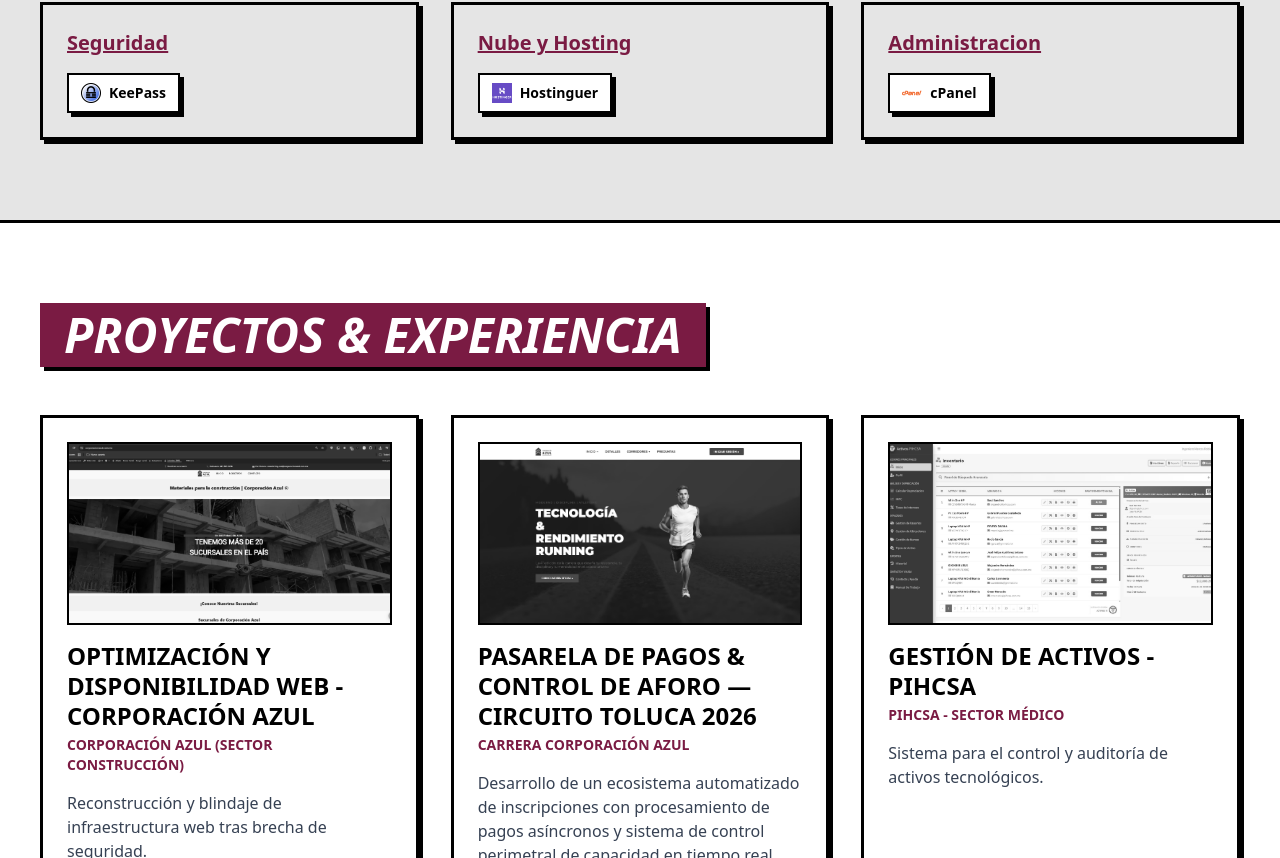
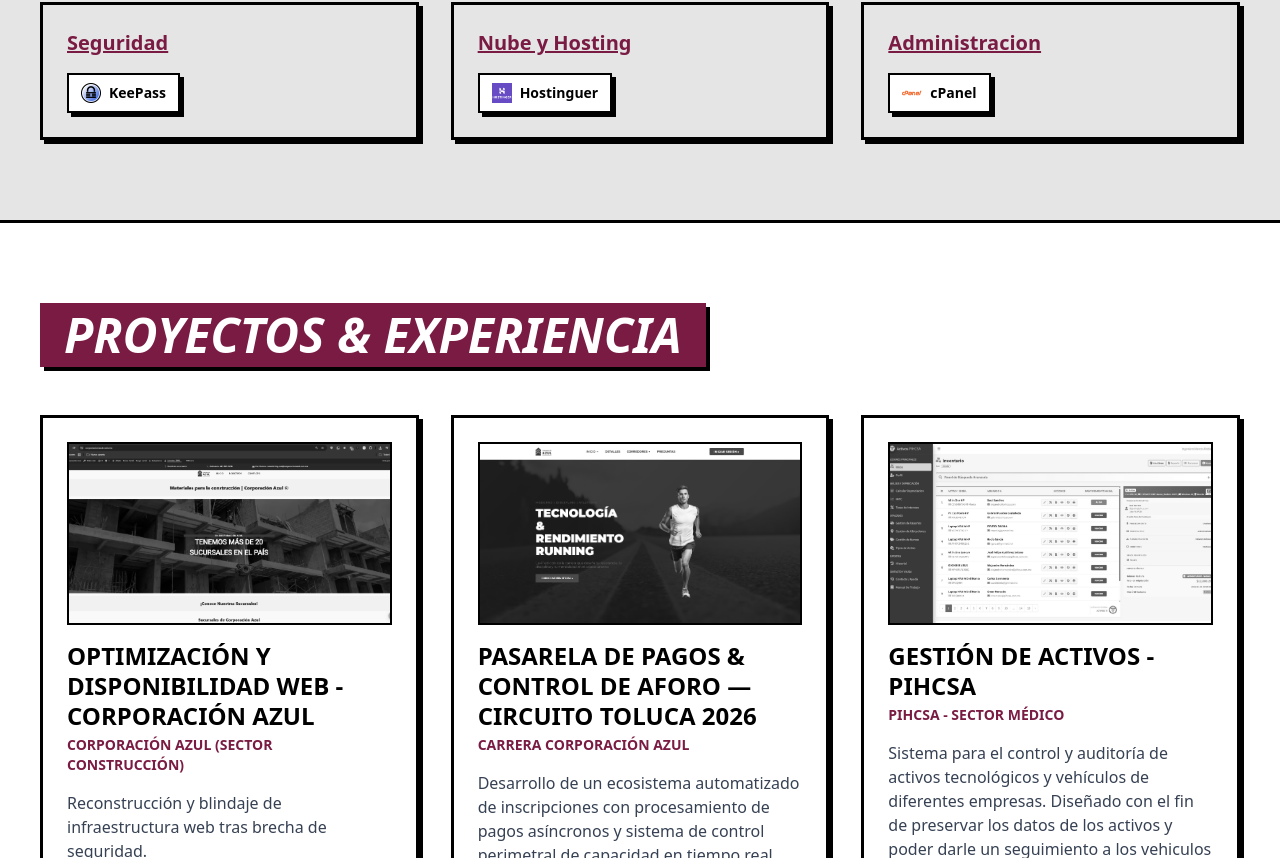
Before and after one commit to johanUtm04/portfolio_web, a React (Vite) app in the folder portfolio-johan/: page / in a window 1280 px wide. Shown: the part 1942-2800 px from the top of the page. Built offline with nearby package versions, Linux system fonts and the light colour scheme.

Commit message:
Refactor code structure for improved readability and maintainability

```diff
--- a/portfolio-johan/src/App.jsx
+++ b/portfolio-johan/src/App.jsx
@@ -6,7 +6,6 @@
 import { useState } from 'react';
 import { translations } from './translations';
 import Navbar from "./components/Navbar";
-import CustomCursor from './components/CustomCursor';
 import SocialFloatingMenu from './components/SocialFloatingMenu';
 
 function App() {
@@ -24,8 +23,6 @@
         {t.changeLang}
       </button>
 
-      <CustomCursor />
-
       <SocialFloatingMenu t={t} />
 
       <Navbar t={t} lang={lang} />
--- a/portfolio-johan/src/components/CustomCursor.jsx
+++ b/portfolio-johan/src/components/CustomCursor.jsx
@@ -4,35 +4,17 @@
   const [pos, setPos] = useState({ x: -100, y: -100 });
 
   useEffect(() => {
-    const move = (e) => {
-      setPos({ x: e.clientX, y: e.clientY });
-    };
-
+    const move = (e) => setPos({ x: e.clientX, y: e.clientY });
     window.addEventListener('mousemove', move);
     return () => window.removeEventListener('mousemove', move);
   }, []);
 
   return (
-    <>
-      {/* Punto central */}
-      <div
-        className="fixed top-0 left-0 w-2 h-2 bg-black rounded-full
-                   pointer-events-none z-[10001]"
-        style={{
-          transform: `translate3d(${pos.x - 1}px, ${pos.y - 1}px, 0)`,
-        }}
-      />
-
-      {/* Anillo */}
-      <div
-        className="fixed top-0 left-0 w-8 h-8 rounded-full
-                   border-2 border-black pointer-events-none
-                   z-[10000] transition-transform duration-75 ease-out"
-        style={{
-          transform: `translate3d(${pos.x - 16}px, ${pos.y - 16}px, 0)`,
-        }}
-      />
-    </>
+    <div
+      className="fixed top-0 left-0 w-8 h-8 rounded-full border-2 border-black
+                 pointer-events-none z-[10000] -translate-x-1/2 -translate-y-1/2"
+      style={{ left: pos.x, top: pos.y }}
+    />
   );
 };
 
--- a/portfolio-johan/src/index.css
+++ b/portfolio-johan/src/index.css
@@ -1,16 +1,8 @@
 @import "tailwindcss";
 
 html, body {
-  /* Ocultamos el cursor real en TODA la página */
-  cursor: none !important;
 }
 
-/* Forzamos que los botones NO tengan cursor propio para que no interfieran */
-button, a, .cursor-pointer {
-  cursor: none !important;
-}
-
-/* Esto asegura que el cursor amarillo siempre esté hasta arriba */
 #root {
   position: relative;
   z-index: 1;
--- a/portfolio-johan/src/translations.js
+++ b/portfolio-johan/src/translations.js
@@ -76,12 +76,11 @@
       {
         title: "Gestión de Activos - PIHCSA",
         company: "PIHCSA - Sector Médico",
-        description: "Sistema para el control y auditoría de activos tecnológicos.",
+        description: "Sistema para el control y auditoría de activos tecnológicos y vehículos de diferentes empresas. Diseñado con el fin de preservar los datos de los activos y poder darle un seguimiento a los vehiculos de la empresa PIHCSA. Esto desde una ERP con arquitectura MVC y siguiendo los estandares de seguridad y escalabilidad de Laravel.",
         tech: ["PHP", "MySQL", "Laravel", "Linux"],
         link: "https://github.com/johanUtm04/gestion_activos_pihcsa",
-        notion: "https://www.notion.so/Documentacion-Tecnica-2c9bfd20d338806bac33ee7dbc6ab714?source=copy_link",
-        img: "/pihcsa.jpeg",
-        images: ["/pihcsa1.webp", "/pihcsa2.webp", "/pihcsa3.webp", "/pihcsa4.webp"],
+        img: "/proyects/pihcsa/pihcsa.jpeg",
+        images: ["/proyects/pihcsa/pihcsa1.webp", "/proyects/pihcsa/pihcsa2.webp", "/proyects/pihcsa/pihcsa3.webp", "/proyects/pihcsa/pihcsa4.webp"],
         details: [
         "Arquitectura MVC con Laravel para escalabilidad.",
         "Módulo de auditoría para registro de movimientos de Activos.",
```
Also changed, not shown: portfolio-johan/public/proyects/pihcsa/pihcsa.png (added).
